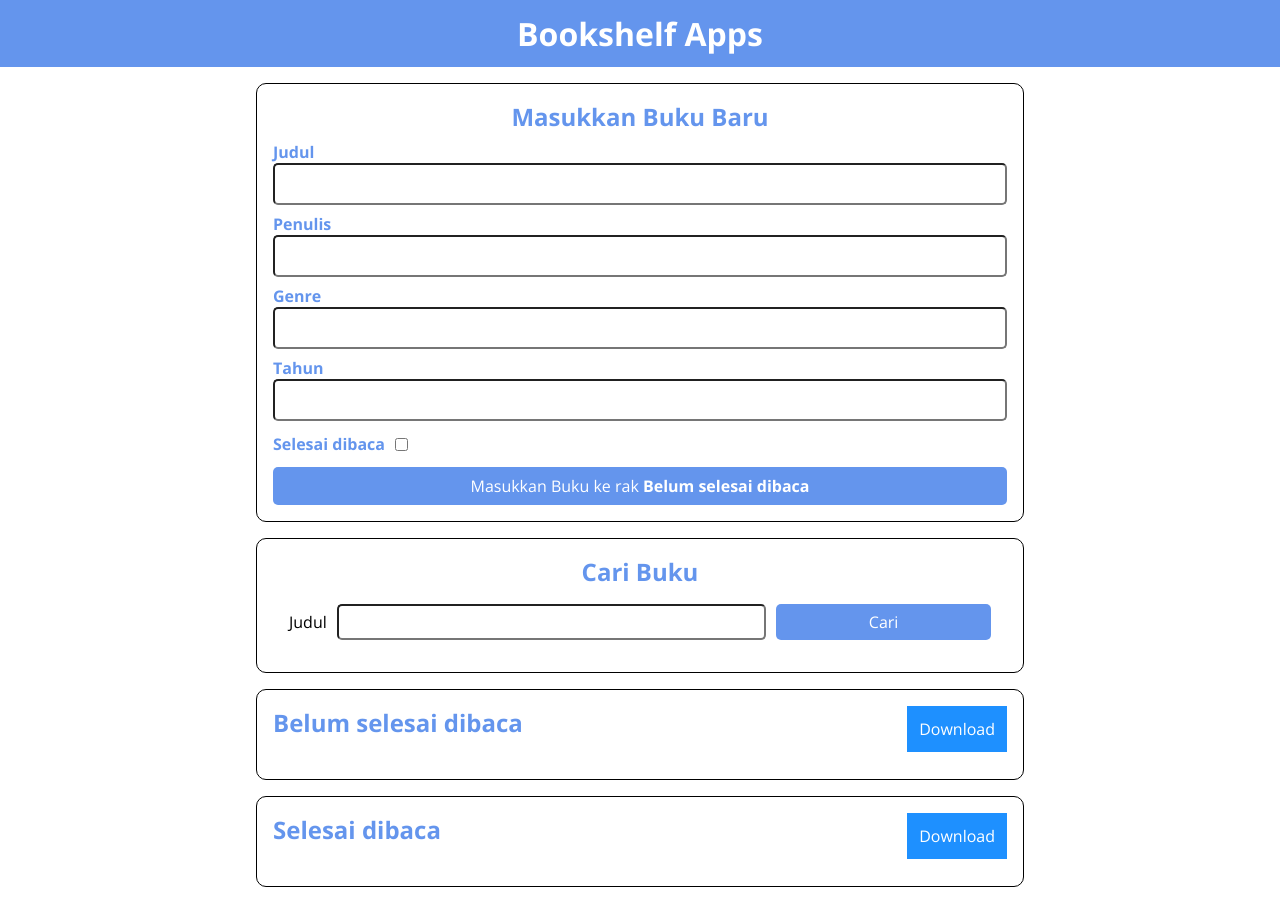
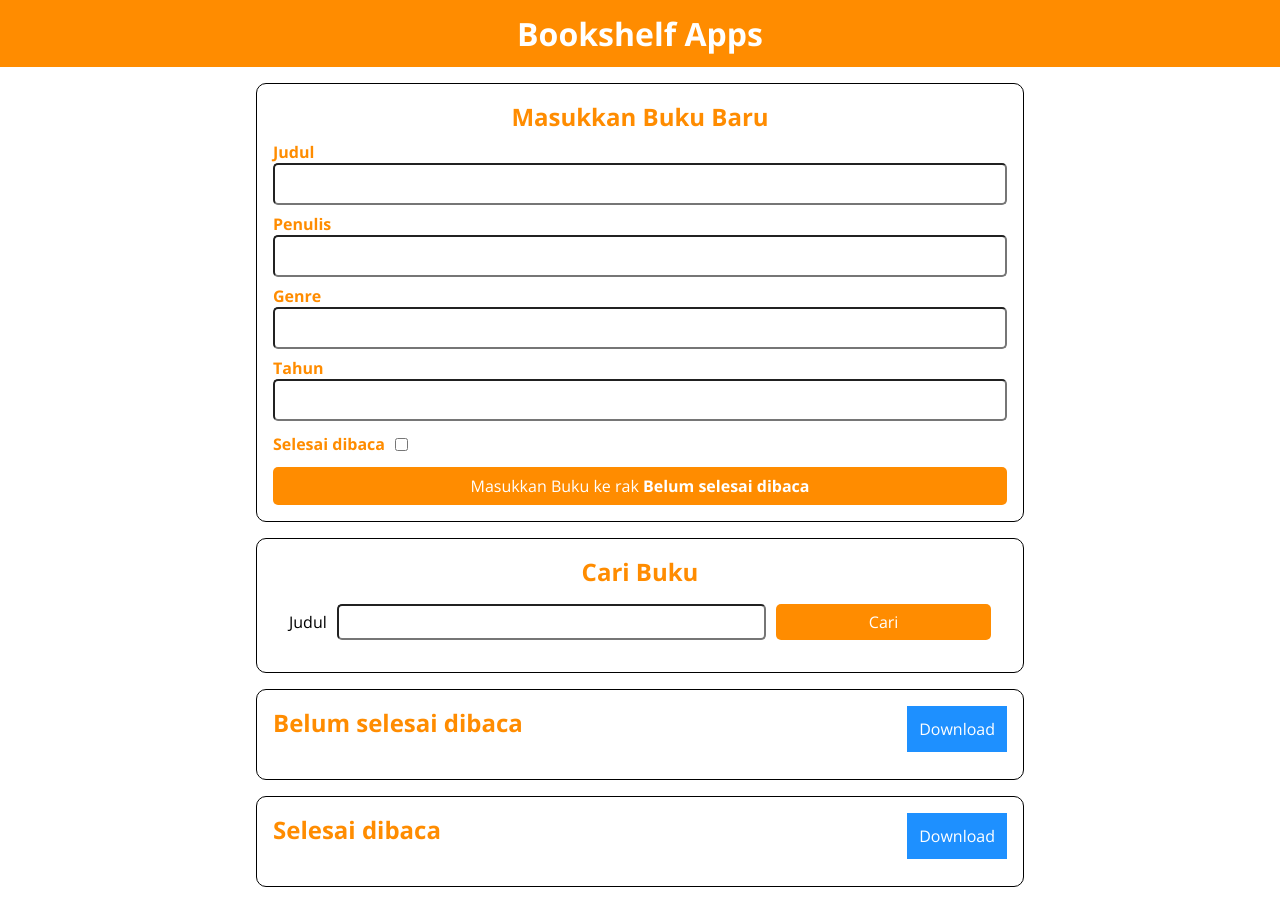
Before and after one commit to rikazfawaiz/Bookshelf, a plain HTML site: page index.html in a window 1280 px wide. Drawn offline with nearby package versions, Linux system fonts and the light colour scheme.

Commit message:
perbaikan fitur search dan tampilan

```diff
--- a/main.js
+++ b/main.js
@@ -40,6 +40,9 @@ buttonDownloadUnReadBook.addEventListener('click', () => {
 
 const searchBook = () => {
     const searchData = document.getElementById('searchBookTitle').value;
+
+    if (searchData == null || searchData == undefined) return;
+
     const bookData = JSON.parse(localStorage.getItem(BOOK_KEY))
     const result = bookData.filter(book => book.title.toLowerCase().includes(searchData.toLowerCase()));
 
--- a/style.css
+++ b/style.css
@@ -17,7 +17,7 @@ input, button {
     display: flex;
     align-items: center;
     justify-content: center;
-    background-color: cornflowerblue;
+    background-color: darkorange;
     color: white;
 }
 
@@ -39,7 +39,7 @@ main {
 
 .input_section > h2 {
     text-align: center;
-    color: cornflowerblue;
+    color: darkorange;
 }
 
 .input_section > form > .input {
@@ -47,7 +47,7 @@ main {
 }
 
 .input_section > form > button {
-    background-color: cornflowerblue;
+    background-color: darkorange;
     color: white;
     border: 0;
     border-radius: 5px;
@@ -70,7 +70,7 @@ main {
 
 
 .input_section > form > .input > label {
-    color: cornflowerblue;
+    color: darkorange;
     font-weight: bold;
 }
 
@@ -81,7 +81,7 @@ main {
 }
 
 .input_section > form > .input_inline > label {
-    color: cornflowerblue;
+    color: darkorange;
     font-weight: bold;
     margin-right: 10px;
 }
@@ -97,7 +97,7 @@ main {
 }
 
 .search_section > h2 {
-    color: cornflowerblue;
+    color: darkorange;
 }
 
 .search_section > form {
@@ -119,7 +119,7 @@ main {
 }
 
 .search_section > form > button {
-    background-color: cornflowerblue;
+    background-color: darkorange;
     color: white;
     border: 0;
     border-radius: 5px;
@@ -134,7 +134,7 @@ main {
 }
 
 .book_shelf > h2 {
-    color: cornflowerblue;
+    color: darkorange;
 }
 
 .book_shelf > .book_list {
@@ -189,7 +189,7 @@ main {
 
 .headerStatusBook {
     float: left;
-    color: cornflowerblue
+    color: darkorange
 }
 
 .downloadBook {
```
